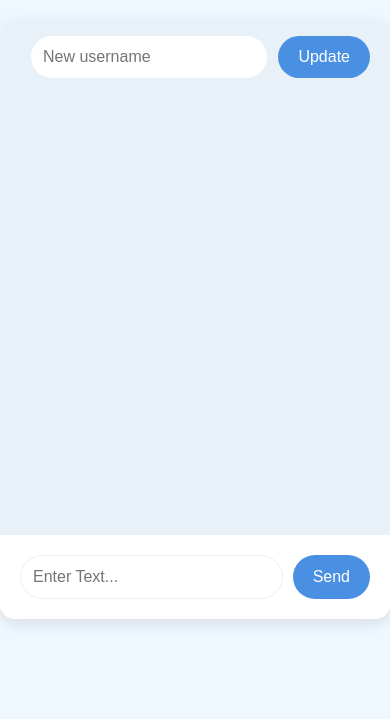
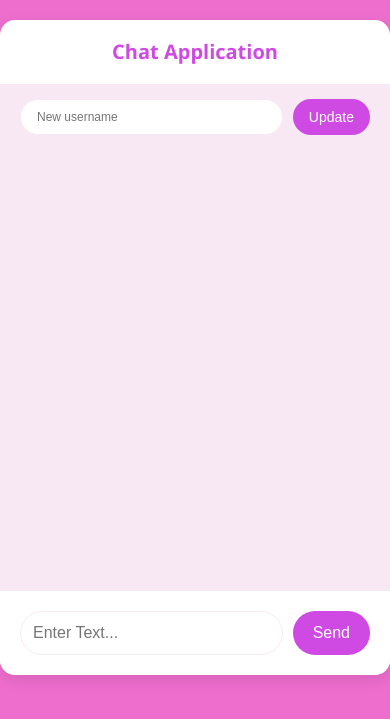
Before and after one commit to JellyFishJuggler/python-chat-app, a Flask app: page / in a window 390 px wide. Shown: the top 719 px of the page. Run offline with Flask 3, Linux system fonts and the light colour scheme; some libraries are stand-ins or nearby versions.

Commit message:
minor changes

```diff
--- a/templates/index.html
+++ b/templates/index.html
@@ -4,21 +4,22 @@
 <head>
     <meta charset="UTF-8">
     <meta name="viewport" content="width=device-width, initial-scale=1.0">
-    <title>Chat App</title>
+    <title>TumSe</title>
+    <!-- <link rel="stylesheet" href="{{ url_for('static', filename='style.css') }}"> -->
     <script src="https://cdnjs.cloudflare.com/ajax/libs/socket.io/4.7.5/socket.io.js"
         integrity="sha512-luMnTJZ7oEchNDZAtQhgjomP1eZefnl82ruTH/3Oj/Yu5qYtwL7+dVRccACS/Snp1lFXq188XFipHKYE75IaQQ=="
         crossorigin="anonymous" referrerpolicy="no-referrer"></script>
         <style>
             /* Your existing CSS here */
             :root {
-            --primary-color: #4a90e2;
-            --primary-light: #5da8ff;
-            --primary-dark: #3a7cbd;
-            --secondary-color: #e8f1f8;
-            --text-color: #2c3e50;
-            --bg-color: #f0f8ff;
+                --primary-color: #ce4ae2;
+                --primary-light: #e277f3;
+                --primary-dark: #a121b4;
+                --secondary-color: #f8e8f3;
+                --text-color: #a4098a;
+                --bg-color: #ee6ece;
                 --message-bg: #e1eeff;
-            --system-message-color: #8fa4b8;
+                --system-message-color: #b38fb8;
             }
 
             body {
@@ -156,13 +157,39 @@
                 margin-right: 0;
                 margin-left: 10px;
             }
+
+
+            .chat-container h1{
+                text-align: center;
+                color: var(--primary-color);
+                font-size: 20px;
+                padding: 5px;
+            }
+
+            @media only screen and (max-width: 390px) {
+                #username-input{
+                    font-size: 12px;
+                    padding: 10px 16px;
+                }
+
+                #current-username {
+                    font-size: 10px;
+                }
+
+                #update-username-button {
+                    font-size: 14px;
+                    padding: 10px 16px;
+                }
+            }
+
         </style>
 </head>
 
 <body>
     <div class="chat-container">
+        <h1>Chat Application</h1>
         <div class="username-container">
-            <span id="current-username"></span>
+            <!-- <span id="current-username"></span> -->
             <input type="text" id="username-input" placeholder="New username">
             <button id="update-username-button">Update</button>
         </div>
@@ -172,6 +199,7 @@
             <button id="send-button">Send</button>
         </div>
     </div>
+    <!-- <script src="{{ url_for('static', filename='index.js') }}"></script> -->
     <script>
         const socket = io();
         const chatMessages = document.getElementById('chat-messages');
@@ -269,6 +297,7 @@
             }
         }
     </script>
+
 </body>
 
 </html>
```
Also changed, not shown: static/index.js (renamed from templates/index.js), static/style.css (renamed from templates/style.css). Lines whose indentation alone changed are shown as unchanged.
